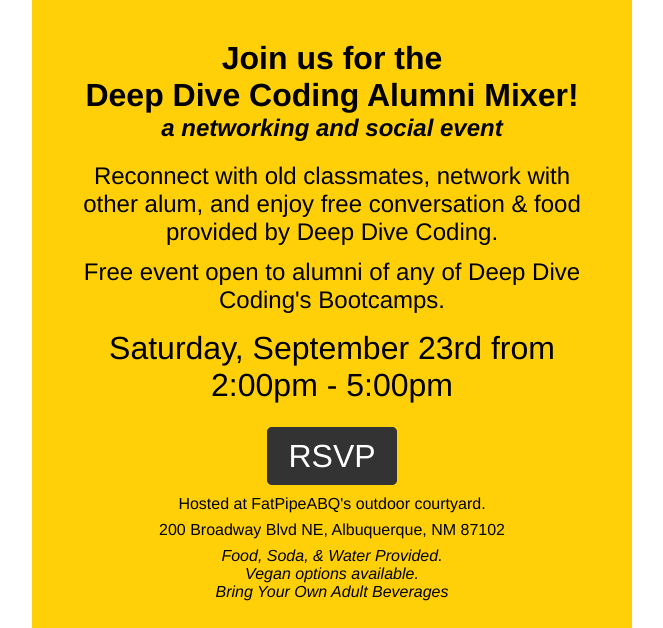
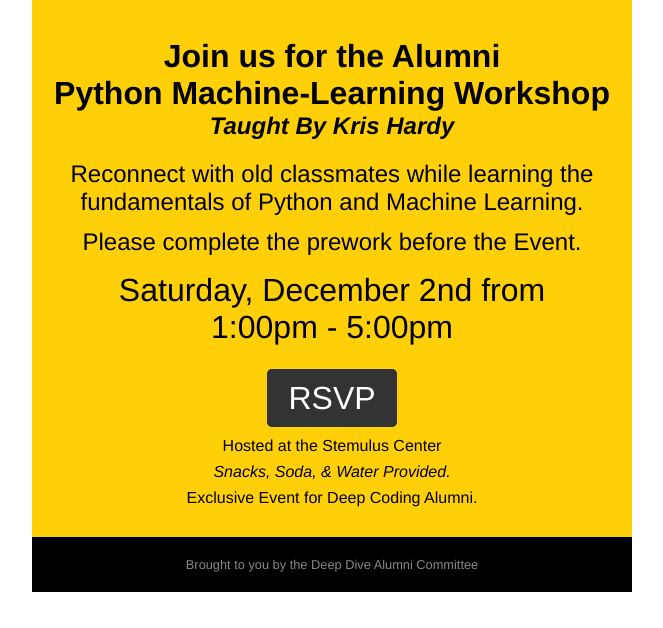
Before and after one commit to noeldevelops/alumni-emails, a plain HTML site: page index.html in a window 1280 px wide. Shown: the part 341-969 px from the top of the page, without its empty margins (308-971 px from the left). After the commit the page ends 943 px from the top, so only its background shows below. Drawn offline with Linux system fonts and the light colour scheme.

Commit message:
New Flyer for the workshop

```diff
--- a/index.html
+++ b/index.html
@@ -1,3 +1,4 @@
+<html>
 <!doctype html>
   <head>
     <link rel="stylesheet" type="text/css" href="style.css">
@@ -5,24 +6,25 @@
   <body>
     <div class="email-container">
 
-      <div class="pre-header">You're invited to the Deep Dive Coding Alumni Mixer
+      <div class="pre-header"><p>You're invited to the Deep Dive Coding Alumni Python Workshop</p>
       </div>
 
       <img src="https://cnmingenuity.org/deepdive/wp-content/uploads/sites/14/2017/07/deep-dive-logo-2017.png" alt="Deep Dive Coding">
 
-      <h1>Join us for the <br>Deep Dive Coding Alumni Mixer!</h1>
-      <h2>a networking and social event</h2>
+      <h1>Join us for the Alumni <br> Python Machine-Learning Workshop</h1>
+      <h2>Taught By Kris Hardy </h2>
       <div class="intro">
-        <p>Reconnect with old classmates, network with other alum, and enjoy free conversation &amp; food provided by Deep Dive Coding.</p>
-        <p>Free event open to alumni of any of Deep Dive Coding's Bootcamps.</p>
+        <p>Reconnect with old classmates while learning the fundamentals of Python and Machine Learning.</p>
+        <p>Please complete the <a class="instructions" href="https://github.com/krishardy/deepdive-python-workshop">prework</a> before the Event.</p>
       </div>
       <div class="info">
-        <p class="date">Saturday, September 23rd from 2:00pm - 5:00pm </p>
+
+        <p class="date">Saturday, December 2nd from 1:00pm - 5:00pm </p>
         <br>
         <a class="rsvp">RSVP</a>
-        <div class="location"><p>Hosted at <a href="http://fatpipeabq.com/">FatPipeABQ's</a> outdoor courtyard.</p>
-        <p>200 Broadway Blvd NE, Albuquerque, NM 87102</p></div>
-        <p class="fineprint">Food, Soda, &amp; Water Provided. <br>Vegan options available.<br> Bring Your Own Adult Beverages</p>
+        <div class="location"><p>Hosted at the Stemulus Center</p></div>
+        <p class="fineprint">Snacks, Soda, &amp; Water Provided.</p>
+          <p>Exclusive Event for Deep Coding Alumni.</p>
       </div>
       <footer>Brought to you by the Deep Dive Alumni Committee</footer>
     </div>
```
